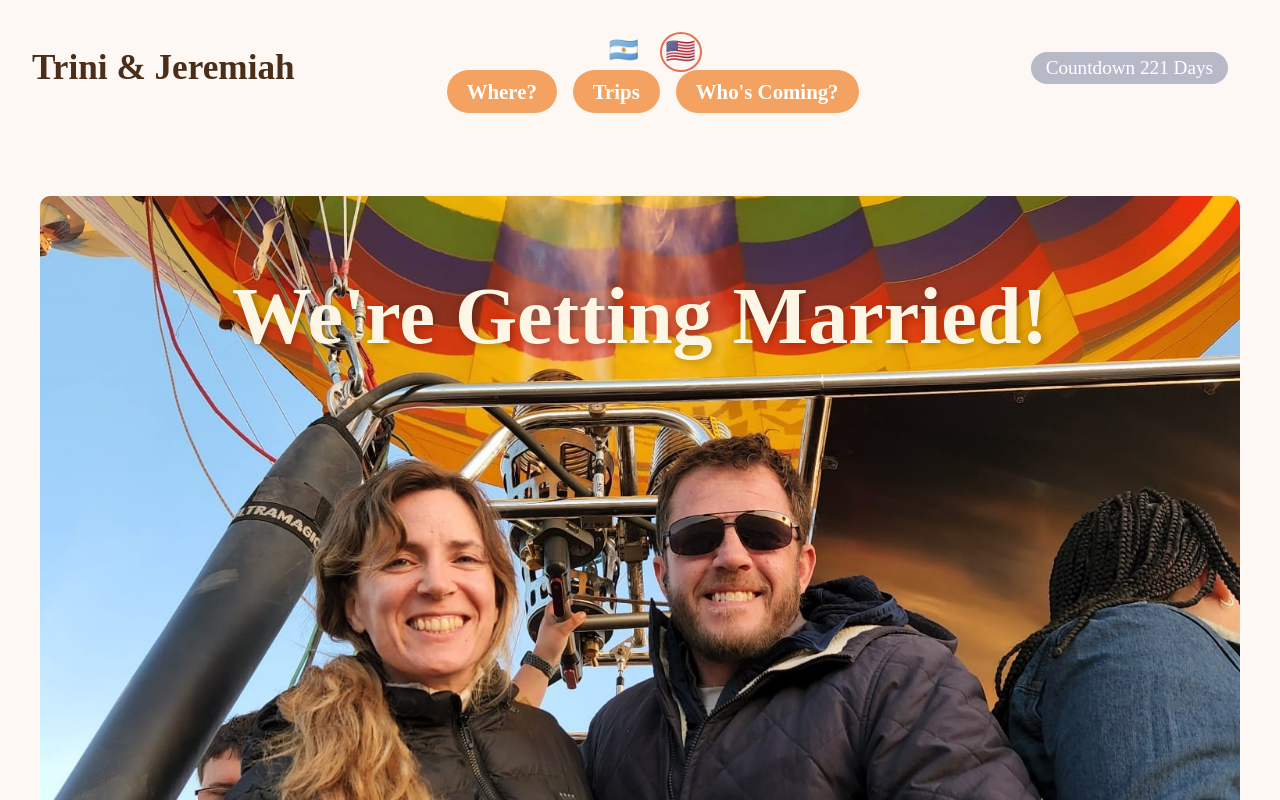
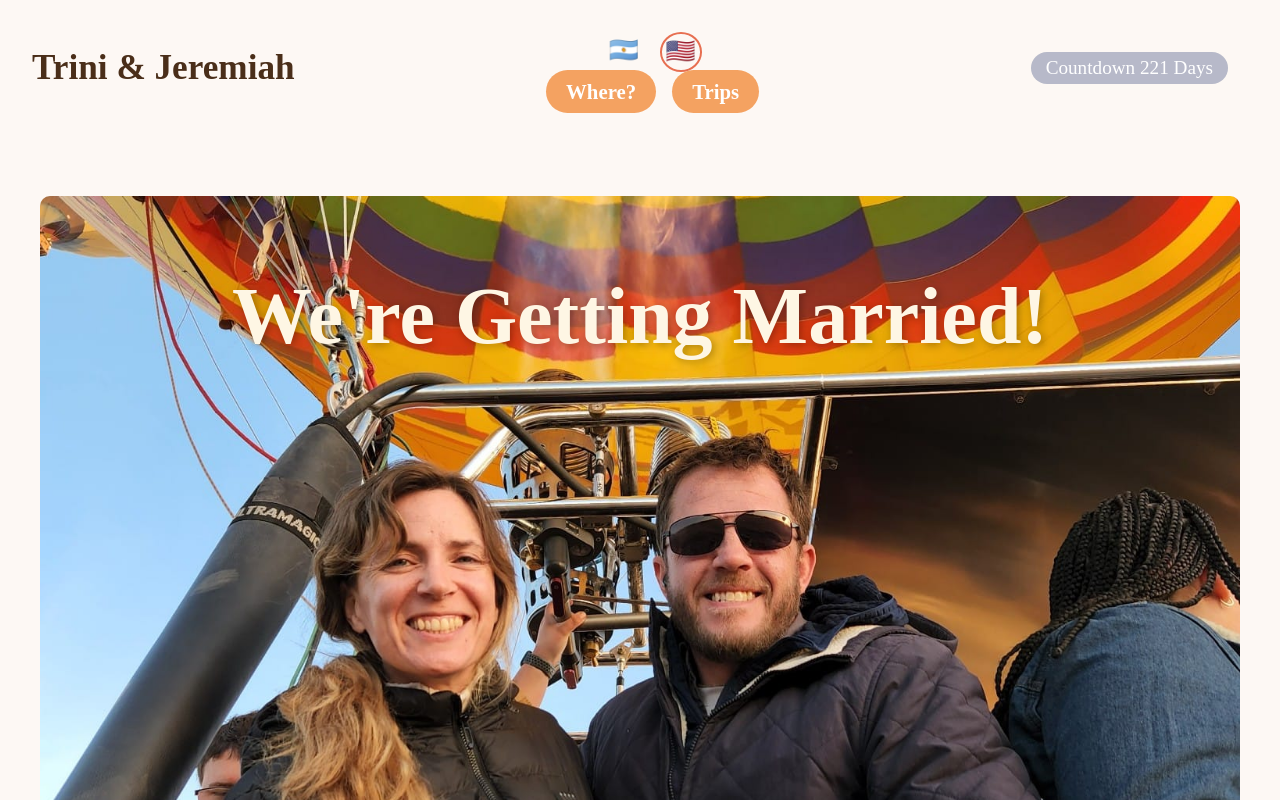
Before and after one commit to Trinigch/Wedding, a React (Vite) app in the folder client/: page /about-wedding in a window 1280 px wide. Shown: the top 800 px of the page. Built offline with nearby package versions, Linux system fonts and the light colour scheme.

Commit message:
remuving about-who

```diff
--- a/client/src/components/Navigation.tsx
+++ b/client/src/components/Navigation.tsx
@@ -87,7 +87,7 @@ function Navigation({ language, setLanguage }: NavigationProps) {
   const sections = [
     { name: language === 'es' ? '¿Dónde?' : 'Where?', path: '/about-wedding#location-section' },
     ...(language === 'en' ? [{ name: 'Trips', path: '/about-trip' }] : []),
-    { name: language === 'es' ? '¿Quién viene?' : "Who's Coming?", path: '/about-who' },
+  //  { name: language === 'es' ? '¿Quién viene?' : "Who's Coming?", path: '/about-who' },
   ];
 
   return (
```
